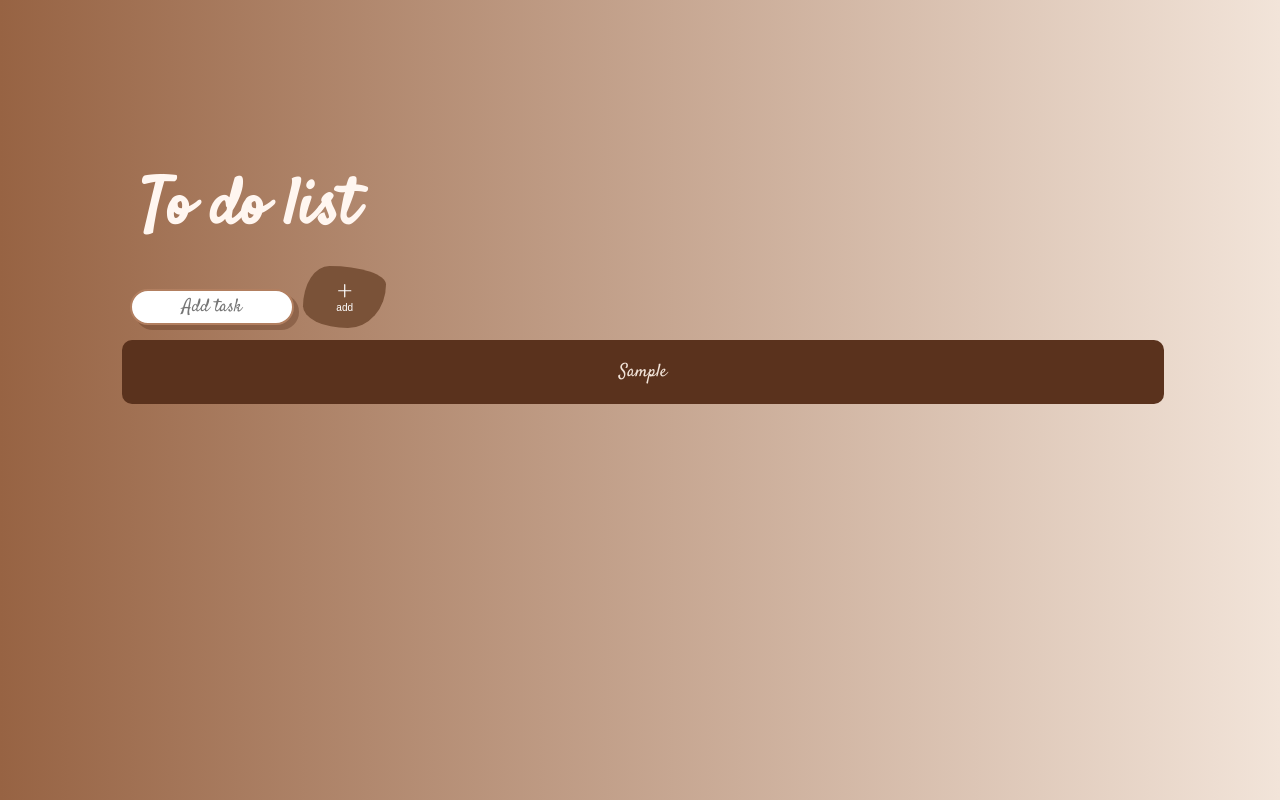
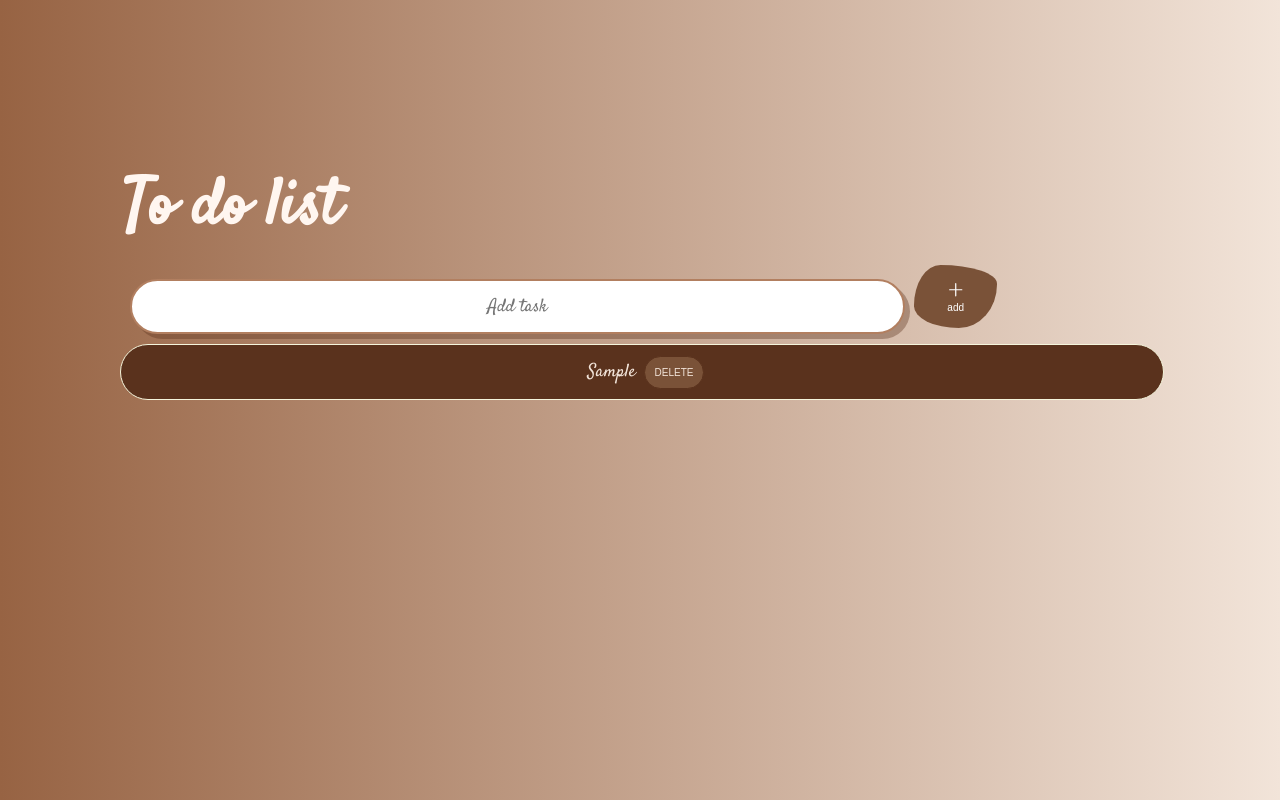
Before and after one commit to MelRecalde/S3L3, a plain HTML site: page index.html in a window 1280 px wide. Both pictures are taken after typing "Sample" into the empty fields and a click on the button "add". Shown: the top 800 px of the page. Drawn offline with Linux system fonts and the light colour scheme.

Commit message:
forth commit

```diff
--- a/CSS/style.css
+++ b/CSS/style.css
@@ -5,7 +5,7 @@ body {
     font-family: "Satisfy", cursive;
     font-size: xx-large;
     padding: 20px;
-
+    height: 100vh;
 }
 
 #task {
@@ -15,10 +15,12 @@ body {
     padding: 3px;
     text-align: center;
     font-size: large;
-    display: inline-block;
     margin-top: 2px;
     color: #5a321d;
     box-shadow: #5a321d5e 5px 5px;
+    width: 75%;
+    height: 45px;
+    display: inline-block;
 }
 
 button {
@@ -29,7 +31,6 @@ button {
     padding: 15px 32px;
     text-align: center;
     text-decoration: none;
-    display: inline-block;
     font-size: 10px;
 }
 
@@ -37,24 +38,46 @@ button {
     color:#F2E4D9;
     text-align: center;
     padding: 1px;
-    margin: 2px;
+    margin: 0, auto;
     background-color:#5a321d;
     width: 100%;
     font-size: large;
-    border-radius: 10px;
+    display: inline-block;
+    border: 0.5px solid beige;
+    border-radius: 30px;
 }
 
 h1 {
     color:#fff6f0;
     margin-bottom: 0.5px;
     /*border: 1px solid;*/
-    padding-left: 20px;
+    padding-left: 2px;
     text-shadow: #5a321d 12px;
 }
 
 .input {
-    display: inline-block;
     margin-top: 0.5px;
     /*border: 1px solid;*/
     padding: 10px;
 }
+
+.button {
+    /*background-color: #B27F60;*/
+    border-radius: 30px;
+    margin: auto;
+    border: #5a321d 1px solid;
+    padding: 10px;
+    color: #F2E4D9;
+}
+
+.card {
+    display: block;
+    margin: 0;
+    padding: 5px;
+}
+
+.card p {
+    display: inline-block;
+    padding: 3px;
+    margin: 5px;
+}
--- a/JAVASCRIPT/s3l3.js
+++ b/JAVASCRIPT/s3l3.js
@@ -13,14 +13,24 @@ form.addEventListener("submit", function (event) {
     card.classList.add("card")
 
     const cardTask = document.createElement("p")
+    const cardBtn = document.createElement("button")
     cardTask.innerText = newTask.task
-    card.append(cardTask)
+    cardBtn.innerHTML = "DELETE"
+    cardBtn.classList.add("button")
+    card.append(cardTask, cardBtn)
+
+    cardBtn.addEventListener("click", function () {
+        let allDeleteButtons = document.querySelectorAll('.button')
+        for (let i = 0; i < allDeleteButtons.length; i++) {
+            allDeleteButtons[i].addEventListener('click', function () {
+              this.parentNode.remove()
+            })
+          }
+    })
 
     const toDo = document.getElementById("listTask")
     toDo.appendChild(card)
 
     taskInputField.value = ""
-
-    toDo
 }
 )
--- a/index.html
+++ b/index.html
@@ -12,8 +12,10 @@
 </head>
 
 <body>
+    <header>
+        <h1>To do list</h1>
+    </header>
     <main>
-        <h1>To do list</h1>
         <div id="container">
             <form id="addTask">
                 <div class="input">
```
